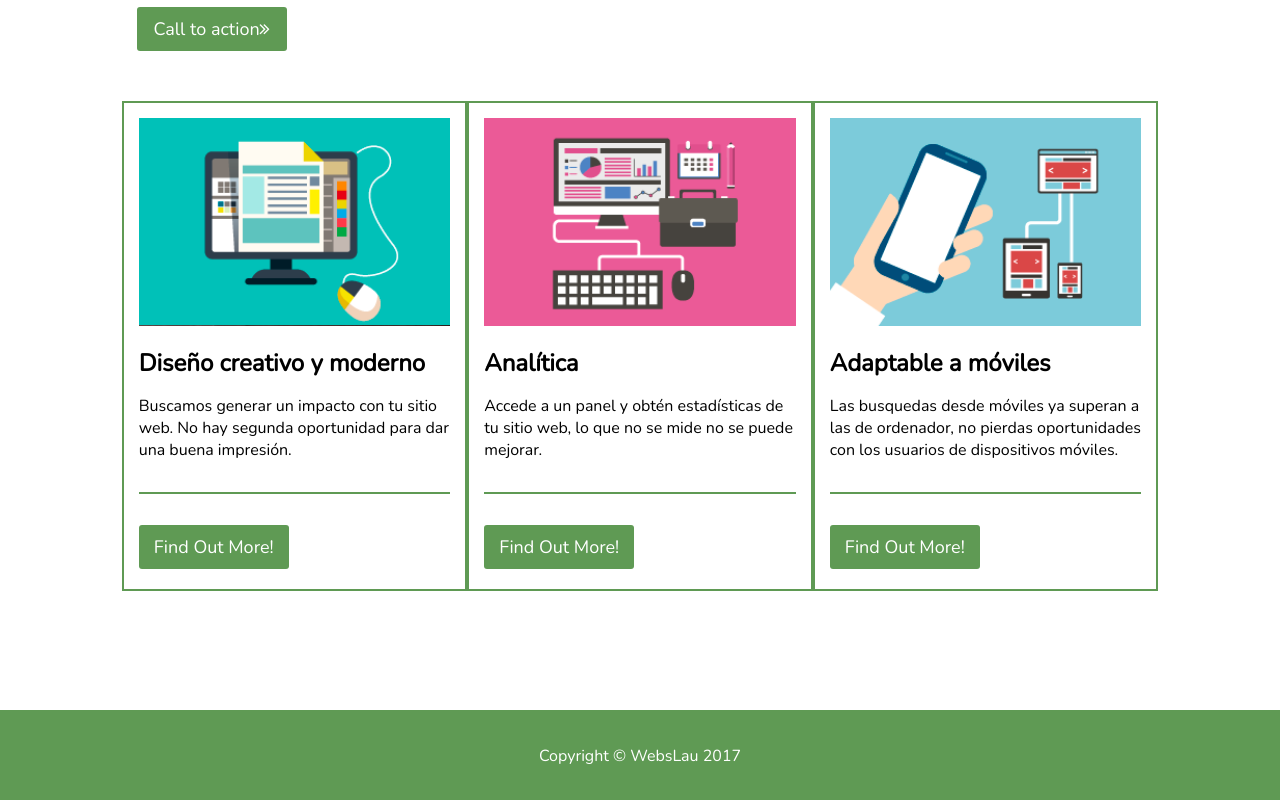
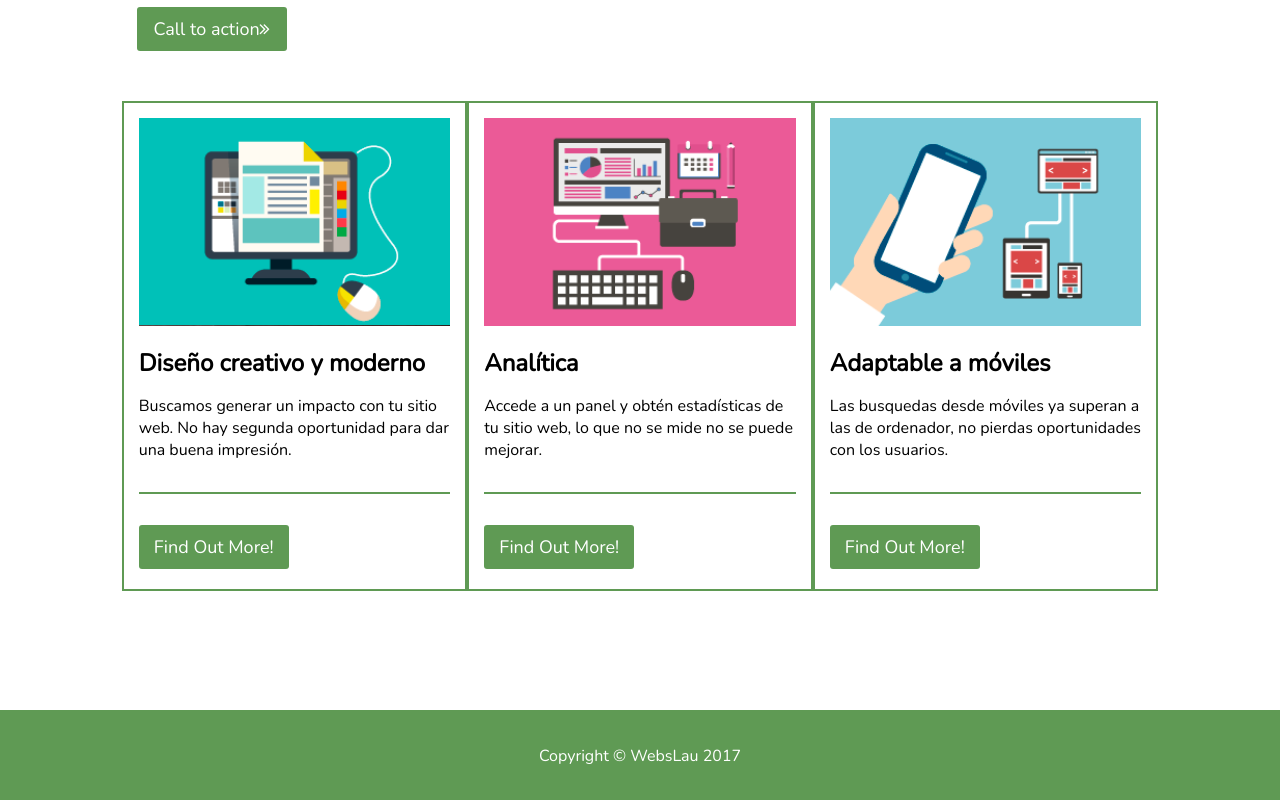
Before and after one commit to LauraJH16/Reto-Mipagina, a plain HTML site: page index.html in a window 1280 px wide. Shown: the part 782-1582 px from the top of the page. Drawn offline with nearby package versions, Linux system fonts and the light colour scheme.

Commit message:
Arreglando Detalles

```diff
--- a/index.html
+++ b/index.html
@@ -68,8 +68,7 @@
                 <div class="card col-md-4 col-xs-12">
                     <img src="assets/images/card3.png" alt="Card3">
                     <h2>Adaptable a móviles</h2>
-                    <p>Las busquedas desde móviles ya superan a las de ordenador, no pierdas oportunidades con los usuarios
-                        de dispositivos móviles.</p>
+                    <p>Las busquedas desde móviles ya superan a las de ordenador, no pierdas oportunidades con los usuarios.</p>
                     <hr>
                     <a class="btn" href="#">Find Out More!</a>
                 </div>
```
